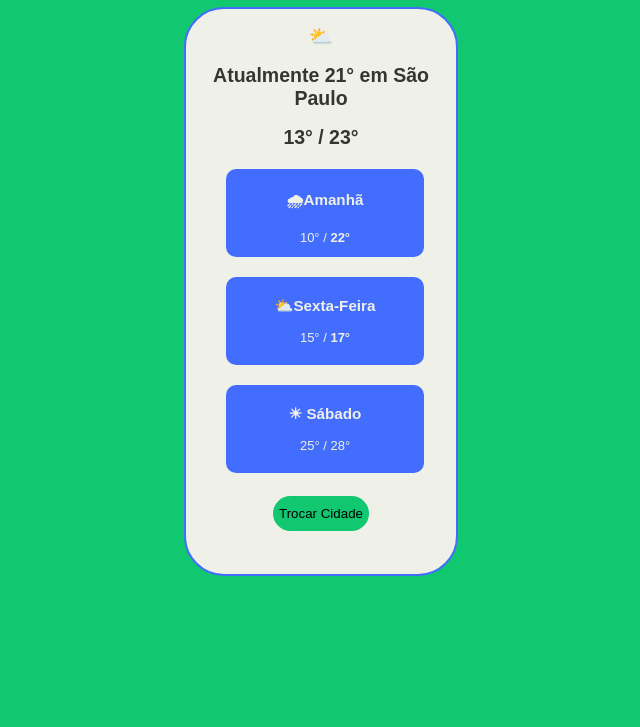
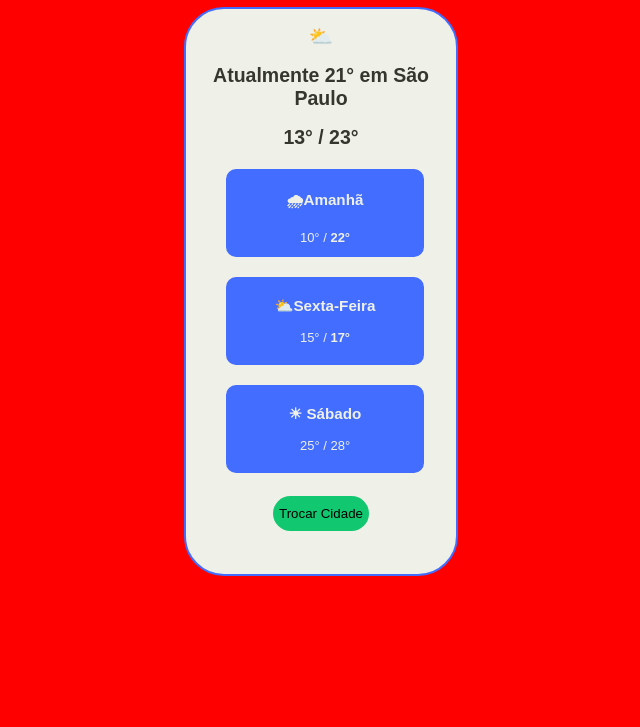
Before and after one commit to Henriqu33Bbr/DAD_atv2_Agrp1, a plain HTML site: page index.html in a window 1280 px wide. Shown: the part 73-800 px from the top of the page, without its empty margins (319-959 px from the left). Drawn offline with Linux system fonts and the light colour scheme.

Commit message:
Trocando a cor de fundo no CSS

```diff
--- a/style.css
+++ b/style.css
@@ -1,6 +1,6 @@
 
 body{
-    background-color: #11c76f;
+    background-color: red;
 }
 
 h1{
```
